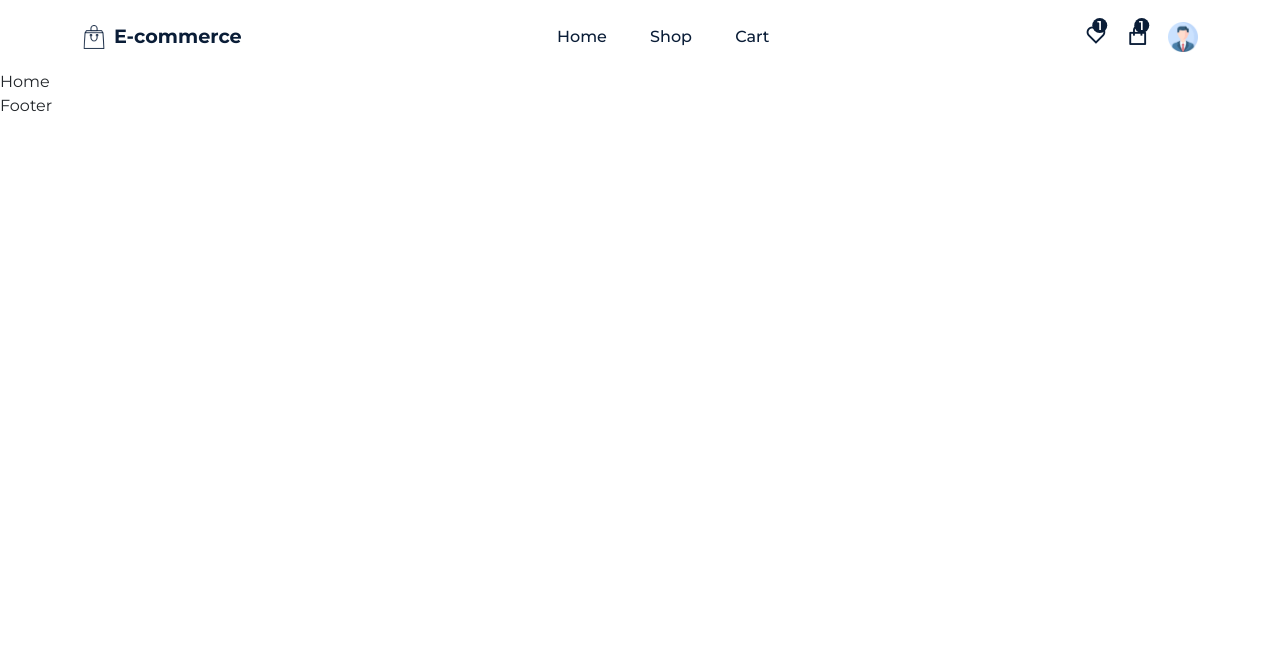
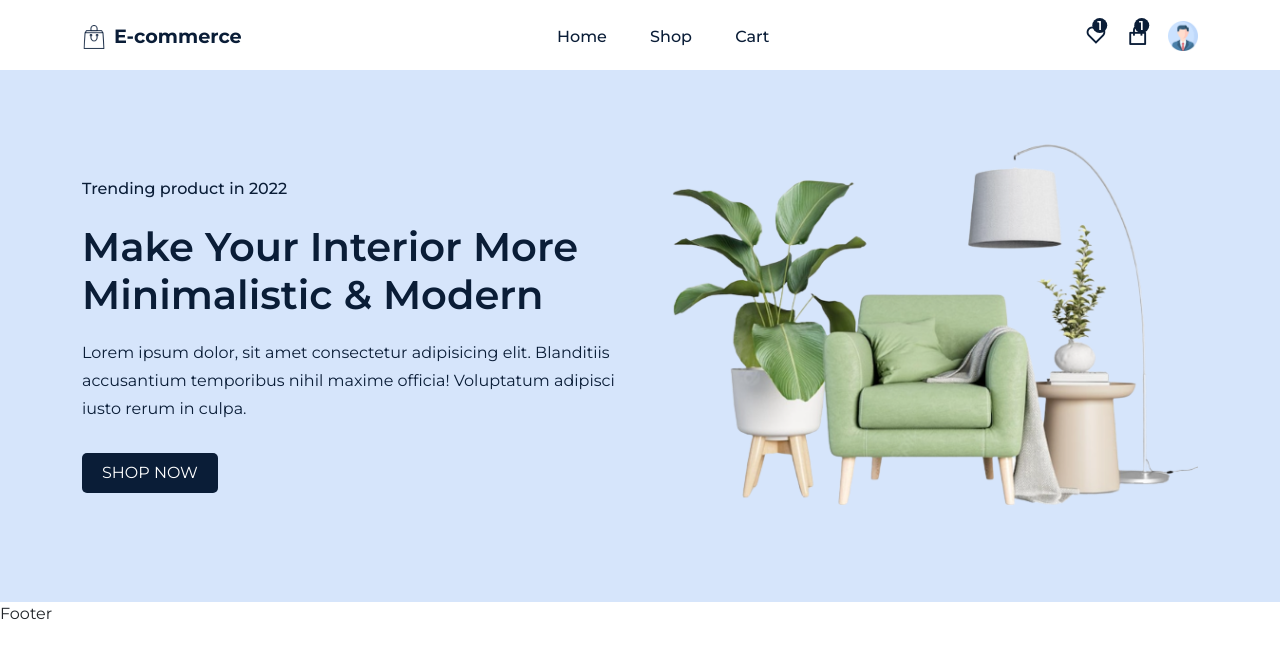
Before and after one commit to JardiinWD/react-redux-ecommerce, a React (Create React App) app: page /home in a window 1280 px wide. Shown: the top 658 px of the page. Built offline with nearby package versions, Linux system fonts and the light colour scheme.

Commit message:
#9 - Created and implemented the hero section to Home component.

```diff
--- a/src/components/Header/Header.module.scss
+++ b/src/components/Header/Header.module.scss
@@ -55,7 +55,6 @@
       /* Nav_icons */
       .nav_icons {
          display: flex;
-         align-items: center;
          column-gap: 1.2rem;
           /* cart_icon | fav_icon */
          span.cart_icon,
--- /dev/null
+++ b/src/components/Helmet/Helmet.js
@@ -0,0 +1,15 @@
+import React from 'react'
+// Import Helmet' stylesheet
+import classes from './Helmet.module.css'
+
+
+
+const Helmet = (props) => {
+    // Pages Name
+    document.title = 'Ecommerce - ' + props.title
+    return (
+        <div className={classes.helmet}>{props.children}</div>
+    )
+}
+
+export default Helmet
--- /dev/null
+++ b/src/components/Helmet/Helmet.module.css
@@ -0,0 +1,3 @@
+.helmet {
+    width: 100%;
+}
--- a/src/pages/Home.jsx
+++ b/src/pages/Home.jsx
@@ -1,7 +1,57 @@
-import React from "react";
+import React, {Fragment} from "react"; // React Import
+import Helmet from "../components/Helmet/Helmet"; // Helmet component' import
+import { Container, Row, Col } from "reactstrap"; // Reactstrap import
+import classes from '../styles/Home.module.scss' // Stylesheet classes'
+import heroImg from '../assets/images/hero-img.png' // Hero Image
+import { Link } from "react-router-dom"; // Link Routing
+import {motion} from 'framer-motion'
+
 
 const Home = () => {
-   return <div>Home</div>;
+   // Const year
+   const year = new Date().getFullYear()
+
+   return (
+      /* Intestazione */
+      <Fragment>
+         {/* Helmet Component */}
+         <Helmet title={'Home'}>
+            {/* hero_section */}
+            <section className={classes.hero_section}>
+               {/* Container */}
+               <Container>
+                  {/* Row */}
+                  <Row>
+                     {/* Col lg='6' md='6' */}
+                     <Col lg='6' md='6'>
+                        {/* hero_content */}
+                        <div className={classes.hero_content}>
+                           {/* hero_subtitle */}
+                           <p className={classes.hero_subtitle}>Trending product in {year}</p>
+                           {/* Section Title */}
+                           <h2>Make Your Interior More Minimalistic & Modern</h2>
+                           {/* Section Paragraph */}
+                           <p>Lorem ipsum dolor, sit amet consectetur adipisicing elit. Blanditiis accusantium temporibus nihil maxime officia! Voluptatum adipisci iusto rerum in culpa.</p>
+                           {/* Section Btn */}
+                           <motion.button whileTap={{scale: 1.2}} className={classes.buy_btn}>
+                              {/* Link Component */}
+                              <Link to='/shop'>SHOP NOW</Link>
+                           </motion.button>
+                        </div>
+                     </Col>
+                     {/* Col lg='6' md='6' */}
+                     <Col lg='6' md='6'>
+                        {/*  */}
+                        <div className="hero_img">
+                           <img src={heroImg} alt="Hero Image" />
+                        </div>
+                     </Col>
+                  </Row>
+               </Container>
+            </section>
+         </Helmet>
+      </Fragment>
+   );
 };
 
 export default Home;
--- /dev/null
+++ b/src/styles/Home.module.scss
@@ -0,0 +1,55 @@
+////////////////
+// Variables
+$hero_content_p_c : var(--primary-color);
+$hero_content_h2_c : var(--primary-color);
+$hero_content_h2_fs : 2.5rem;
+$hero_content_h2_fw : 600;
+$hero_buy_btn_bg : var(--primary-color);
+$hero_buy_btn_c : #fff;
+$hero_buy_btn_fs: 1rem;
+
+////////////////
+// Stylesheet rules
+
+/* Hero Section */
+.hero_section {
+    background: var(--hero-bg);
+    /* hero_content */
+    .hero_content {
+        padding-top: 45px;
+        /* H2 */
+        h2 {
+            color: $hero_content_h2_c;
+            font-size: $hero_content_h2_fs;
+            font-weight: $hero_content_h2_fw;
+            margin: 20px 0px;
+        }
+        /* P / hero_subtitle */
+        p, .hero_subtitle {
+            color: $hero_content_p_c;
+            line-height: 28px;
+        }
+        & p:nth-child(1) {
+            font-weight: 500;
+        }
+        /* buy_btn */
+        .buy_btn {
+            border: none;
+            outline: none;
+            padding: 8px 20px;
+            border-radius: 5px;
+            background: $hero_buy_btn_bg;
+            color: $hero_buy_btn_c;
+            cursor: pointer;
+            font-size: $hero_buy_btn_fs;
+            margin-top: 30px;
+            & a:hover {
+                color: $hero_buy_btn_c;
+            }
+        }
+    }
+    /* hero_img */
+    .hero_img {
+
+    }
+}
```
